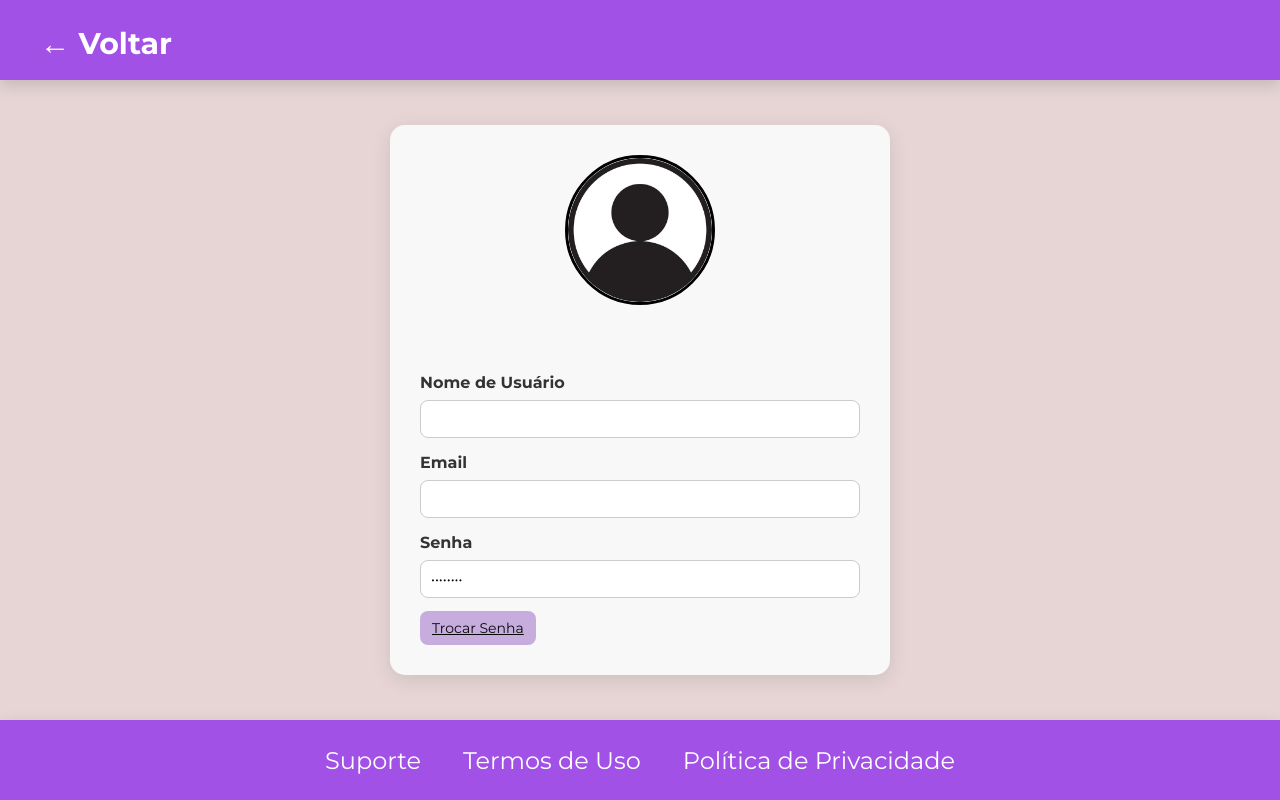
After one commit to dueduno/in1039_aula_time1_github, a Django app: page /perfil/ in a window 1280 px wide. The commit adds this page. Run offline with Django 5.2, Linux system fonts and the light colour scheme.

Commit message:
Mais redirects corretos, e mudancas necessarias

```diff
--- /dev/null
+++ b/myProject/myApp/static/myApp/css/perfil.css
@@ -0,0 +1,154 @@
+/* myApp/static/myApp/css/perfil.css */
+* {
+    box-sizing: border-box;
+    font-family: 'Montserrat', sans-serif;
+}
+
+body {
+    margin: 0;
+    padding: 0;
+    background-color: #e7d5d5;
+    min-height: 100vh;
+    padding-top: 100px;  /* Espaço para o retangulo-topo */
+    padding-bottom: 100px; /* Espaço para o retangulo-baixo */
+    display: flex;
+    flex-direction: column;
+    align-items: center;     /* Centraliza horizontalmente */
+    justify-content: center; /* Centraliza verticalmente no espaço disponível */
+}
+
+.retangulo-topo, .retangulo-baixo {
+    width: 100%;
+    height: 80px;
+    background-color: #A151E6;
+    position: fixed;
+    left: 0;
+    box-shadow: 0 5px 15px rgba(0, 0, 0, 0.15);
+    z-index: 10;
+}
+
+.retangulo-topo {
+    top: 0;
+}
+
+.retangulo-baixo {
+    bottom: 0;
+    display: flex;
+    justify-content: center;
+    align-items: center;
+    gap: 30px;
+    font-size: 18px;
+}
+.link-footer {
+    background: none;
+    border: none;
+    color: white;
+    font-size: 24px;
+    cursor: pointer;
+}
+
+.link-footer:hover {
+    text-decoration: underline;
+}
+
+.botao-voltar {
+    position: absolute;
+    top: 15px;
+    left: 20px;
+    background-color: transparent;
+    border: none;
+    color: white;
+    font-size: 30px;
+    font-weight: bold;
+    padding: 10px 20px;
+    border-radius: 8px;
+    cursor: pointer;
+}
+
+.botao-voltar:hover {
+    background-color: rgba(255, 255, 255, 0.3);
+    text-decoration: underline;
+}
+
+/* PERFIL */
+.perfil-container {
+    background-color: #f8f8f8;
+    padding: 30px;
+    border-radius: 15px;
+    box-shadow: 0 5px 20px rgba(0,0,0,0.1);
+    width: 90%;
+    max-width: 500px; /* Você pode ajustar isso se quiser maior ou menor */
+    display: flex;
+    flex-direction: column;
+    align-items: center;
+    gap: 20px;
+    margin-top: 20px; /* Adiciona um pouco de espaço do topo, se necessário */
+    margin-bottom: 20px; /* Adiciona um pouco de espaço do rodapé, se necessário */
+}
+
+.foto-perfil {
+    display: flex;
+    flex-direction: column;
+    align-items: center;
+    gap: 10px;
+}
+
+.foto-perfil img {
+    width: 150px;
+    height: 150px;
+    border-radius: 50%;
+    border: 3px solid #000000;
+    object-fit: cover;
+}
+
+
+.informacoes-perfil {
+    width: 100%;
+    display: flex;
+    flex-direction: column;
+    gap: 15px;
+}
+
+.informacoes-perfil label {
+    font-weight: 600;
+    color: #333;
+}
+
+.informacoes-perfil input {
+    width: 100%;
+    padding: 10px;
+    border: 1px solid #ccc;
+    border-radius: 8px;
+    background-color: white;
+}
+
+.informacoes-perfil input:focus {
+    outline: none;
+    border-color: #A151E6;
+    box-shadow: 0 0 5px rgba(161, 81, 230, 0.5);
+}
+
+.campo {
+    display: flex;
+    flex-direction: column;
+    gap: 8px;
+}
+
+.botao-editar {
+    background-color: #c7adde;
+    color: #090809;
+    border: none;
+    padding: 8px 12px;
+    border-radius: 8px;
+    font-size: 14px;
+    cursor: pointer;
+    width: fit-content; /* Para o botão se ajustar ao texto */
+    align-self: flex-start; /* Alinha o botão à esquerda dentro do .campo se necessário */
+    margin-top: 5px; /* Pequeno espaço acima do botão */
+    transition: background-color 0.3s, transform 0.2s;
+}
+
+.botao-editar:hover {
+    background-color: #8e40cc;
+    transform: scale(1.05);
+}
--- a/myProject/myApp/templates/base.html
+++ b/myProject/myApp/templates/base.html
@@ -10,6 +10,9 @@
   <link rel="stylesheet" href="https://cdnjs.cloudflare.com/ajax/libs/font-awesome/5.15.4/css/all.min.css" />
   <link href="https://fonts.googleapis.com/css2?family=Montserrat:ital,wght@0,100..900;1,100..900&display=swap" rel="stylesheet">
   <link href="{% static 'myApp/css/base.css' %}" rel="stylesheet" type="text/css" />
+  <link href="{% static 'myApp/css/base.css' %}" rel="stylesheet" type="text/css" />
+
+    {% block extra_css %}{% endblock %}
 </head>
 
 <body>
@@ -25,7 +28,7 @@
             <a class="nav-link text-white active" href="{% url 'mapa' %}">Reservar vaga</a>
           </li>
           <li class="nav-item">
-            <a class="nav-link text-white" href="{% url 'register' %}">Registro</a>
+            <a class="nav-link text-white" href="{% url 'botoes' %}">Recursos Adicionais</a>
           </li>
         </ul>
 
--- /dev/null
+++ b/myProject/myApp/templates/perfil.html
@@ -0,0 +1,56 @@
+{% load static %}
+<!DOCTYPE html>
+<html lang="pt-br">
+<head>
+    <meta charset="UTF-8" />
+    <meta name="viewport" content="width=device-width, initial-scale=1.0"/>
+    <title>Perfil Usuário - {{ user.username|default:'Convidado' }}</title>
+
+    <link rel="stylesheet" href="{% static 'myApp/css/perfil.css' %}" />
+
+    <link rel="preconnect" href="https://fonts.googleapis.com" />
+    <link rel="preconnect" href="https://fonts.gstatic.com" crossorigin />
+    <link href="https://fonts.googleapis.com/css2?family=Montserrat:wght@400;700&display=swap" rel="stylesheet" />
+
+    <link rel="stylesheet" href="https://cdnjs.cloudflare.com/ajax/libs/font-awesome/6.4.0/css/all.min.css" crossorigin="anonymous" />
+</head>
+
+<body>
+    <div class="retangulo-topo">
+        <button class="botao-voltar" onclick="history.back()">← Voltar</button>
+    </div>
+
+    <div class="perfil-container">
+        <div class="foto-perfil">
+            <img src="{% static 'myApp/images/perfil-img.jpg' %}" alt="Foto de perfil do usuário" />
+            <h3>{{ user.get_full_name|default:user.username }}</h3>
+        </div>
+
+        <div class="informacoes-perfil">
+            <div class="campo">
+                <label for="username">Nome de Usuário</label>
+                <input type="text" id="username" value="{{ user.username }}" readonly />
+            </div>
+
+            <div class="campo">
+                <label for="email">Email</label>
+                <input type="email" id="email" value="{{ user.email }}" readonly />
+            </div>
+
+            <div class="campo">
+                <label>Senha</label>
+                <input type="password" value="********" readonly />
+                <a href="{% url 'change_password' %}" class="botao-editar">Trocar Senha</a>
+            </div>
+
+            </div>
+    </div>
+
+    <div class="retangulo-baixo">
+        <button class="link-footer" onclick="window.location.href='#'">Suporte</button>
+        <button class="link-footer" onclick="window.location.href='#'">Termos de Uso</button>
+        <button class="link-footer" onclick="window.location.href='#'">Política de Privacidade</button>
+    </div>
+
+</body>
+</html>
--- a/myProject/myApp/urls.py
+++ b/myProject/myApp/urls.py
@@ -14,4 +14,6 @@ urlpatterns = [
     path('criar_estacionamento/', views.criar_estacionamento, name='criar_estacionamento'),
     path('reservar_vaga/', views.reservar_vaga, name='reservar_vaga'),
     path('sair-vaga/', views.sair_da_vaga, name='sair_vaga'),
+    path('botoes/',views.botoes,name='botoes'),
+    path('perfil/',views.pagina_perfil,name='perfil'),
 ]
--- a/myProject/myApp/views.py
+++ b/myProject/myApp/views.py
@@ -130,9 +130,15 @@ def login_user(request):
         return render(request, "login.html", context={"error_msg": "Usuário não pode ser autenticado"})
     return render(request, "login.html")
 
+def pagina_perfil(request):
+    return render(request,'perfil.html')
+
 def logout_user(request):
     logout(request)
     return redirect("home")
+
+def botoes(request):
+    return render(request, 'botoes.html')
 
 def esqueci_senha(request):
     return render(request,'esqueci_senha_nova_senha')
```
Also changed, not shown: myProject/myApp/static/myApp/css/botoes.css (added, +123 -0 lines), myProject/myApp/templates/botoes.html (added, +44 -0 lines), myProject/db.sqlite3, myProject/myApp/static/myApp/images/perfil-img.jpg (added).
